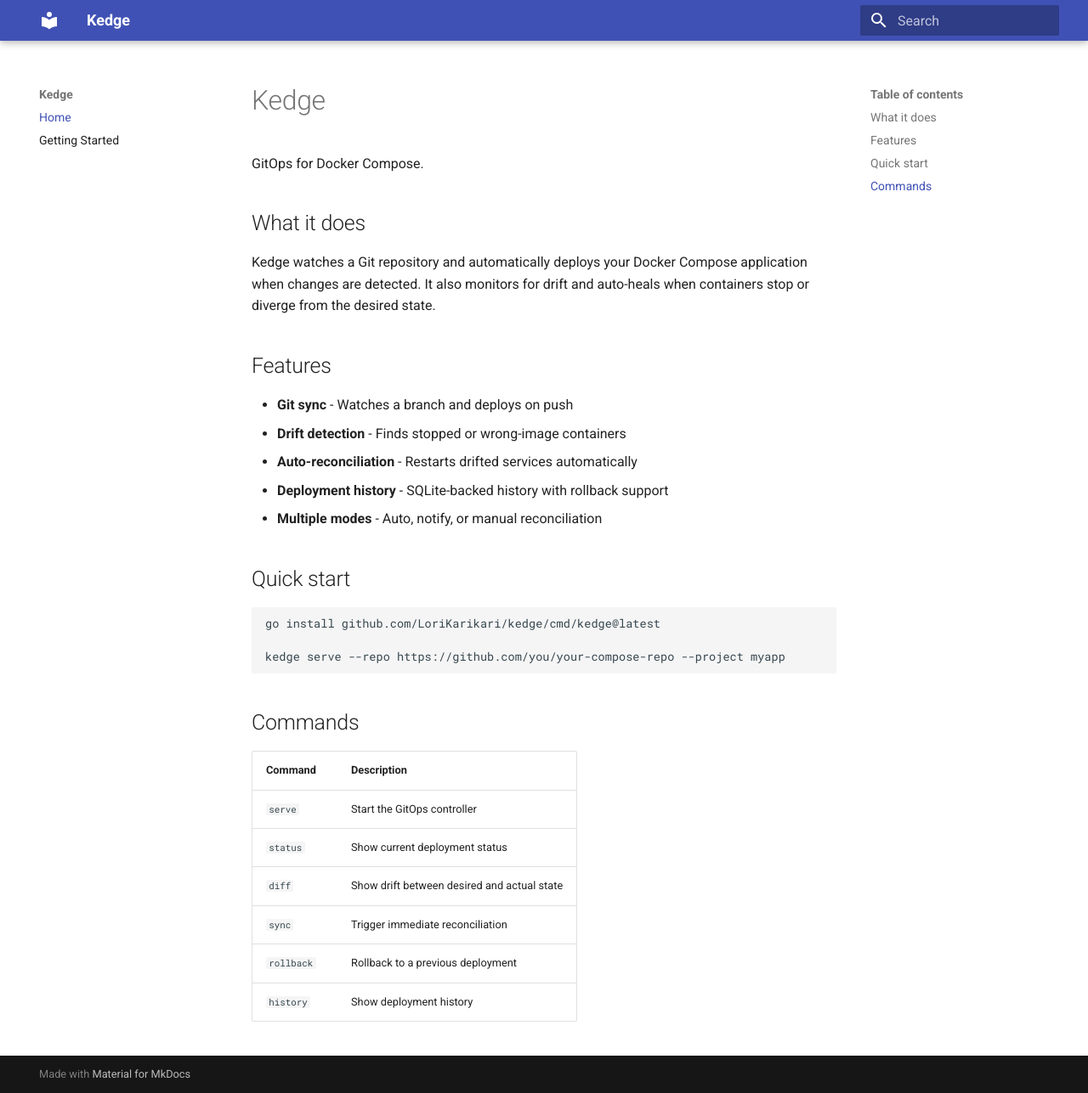
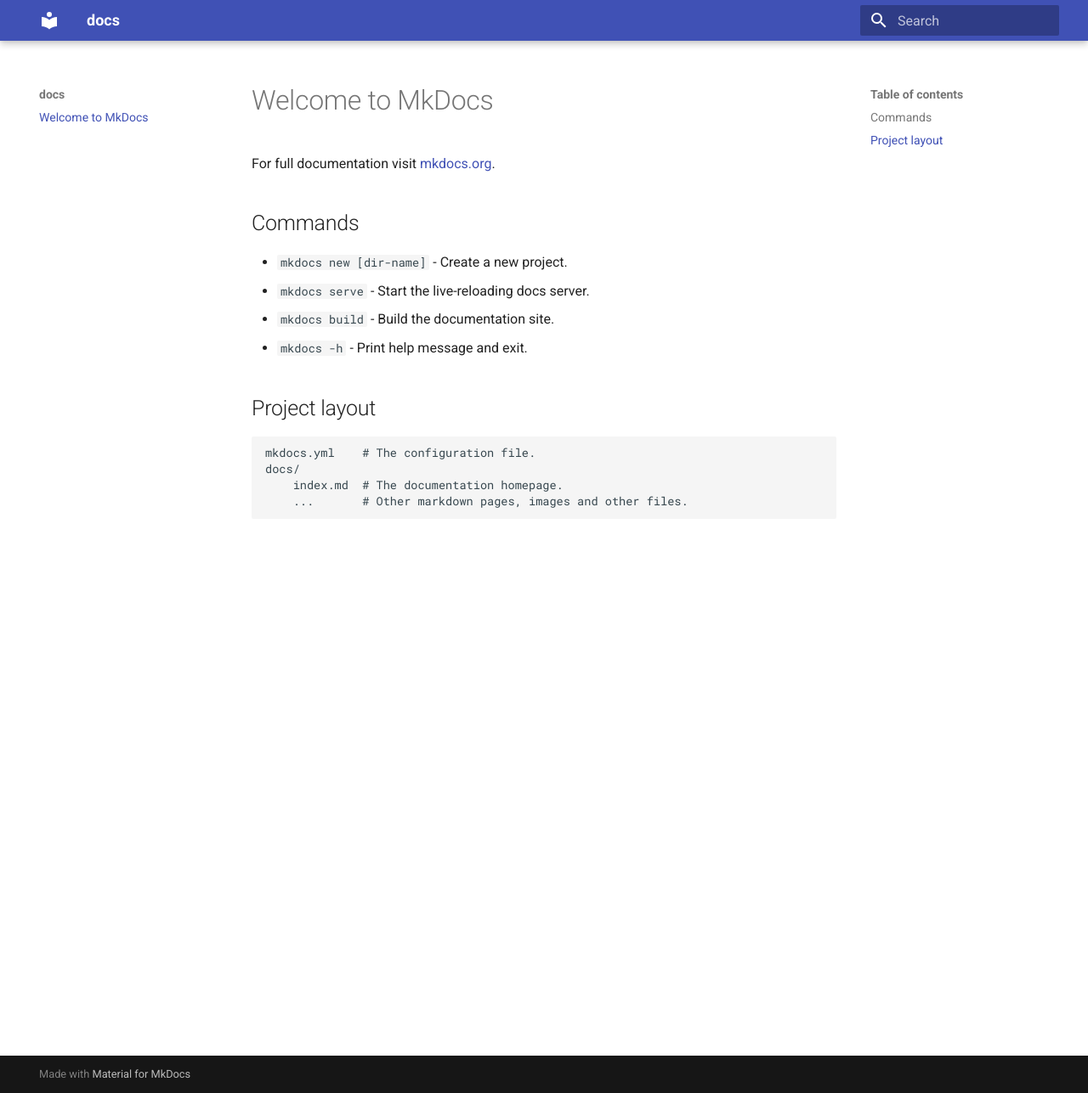
Before and after one commit to LoriKarikari/kedge, an MkDocs documentation site: the page built from docs/docs/index.md, in a window 1280 px wide and 1287 px high. Shown: the whole window at 85% size. Built offline with MkDocs 1.6.1 and Material for MkDocs 9.7.7, drawn with Linux system fonts in a browser that asks for light colours.

Commit message:
revert: remove docs accidentally added in #15 (#16)

````diff
--- a/docs/docs/index.md
+++ b/docs/docs/index.md
@@ -1,34 +1,17 @@
-# Kedge
+# Welcome to MkDocs
 
-GitOps for Docker Compose.
-
-## What it does
-
-Kedge watches a Git repository and automatically deploys your Docker Compose application when changes are detected. It also monitors for drift and auto-heals when containers stop or diverge from the desired state.
-
-## Features
-
-- **Git sync** - Watches a branch and deploys on push
-- **Drift detection** - Finds stopped or wrong-image containers
-- **Auto-reconciliation** - Restarts drifted services automatically
-- **Deployment history** - SQLite-backed history with rollback support
-- **Multiple modes** - Auto, notify, or manual reconciliation
-
-## Quick start
-
-```bash
-go install github.com/LoriKarikari/kedge/cmd/kedge@latest
-
-kedge serve --repo https://github.com/you/your-compose-repo --project myapp
-```
+For full documentation visit [mkdocs.org](https://www.mkdocs.org).
 
 ## Commands
 
-| Command | Description |
-|---------|-------------|
-| `serve` | Start the GitOps controller |
-| `status` | Show current deployment status |
-| `diff` | Show drift between desired and actual state |
-| `sync` | Trigger immediate reconciliation |
-| `rollback` | Rollback to a previous deployment |
-| `history` | Show deployment history |
+* `mkdocs new [dir-name]` - Create a new project.
+* `mkdocs serve` - Start the live-reloading docs server.
+* `mkdocs build` - Build the documentation site.
+* `mkdocs -h` - Print help message and exit.
+
+## Project layout
+
+    mkdocs.yml    # The configuration file.
+    docs/
+        index.md  # The documentation homepage.
+        ...       # Other markdown pages, images and other files.
--- a/docs/mkdocs.yml
+++ b/docs/mkdocs.yml
@@ -1,7 +1,3 @@
-site_name: Kedge
-site_description: GitOps for Docker Compose
+site_name: docs
 theme:
   name: material
-nav:
-  - Home: index.md
-  - Getting Started: getting-started.md
````
Also changed, not shown: docker-compose.yml (deleted, +0 -11 lines), docs/docs/getting-started.md (deleted, +0 -69 lines).
